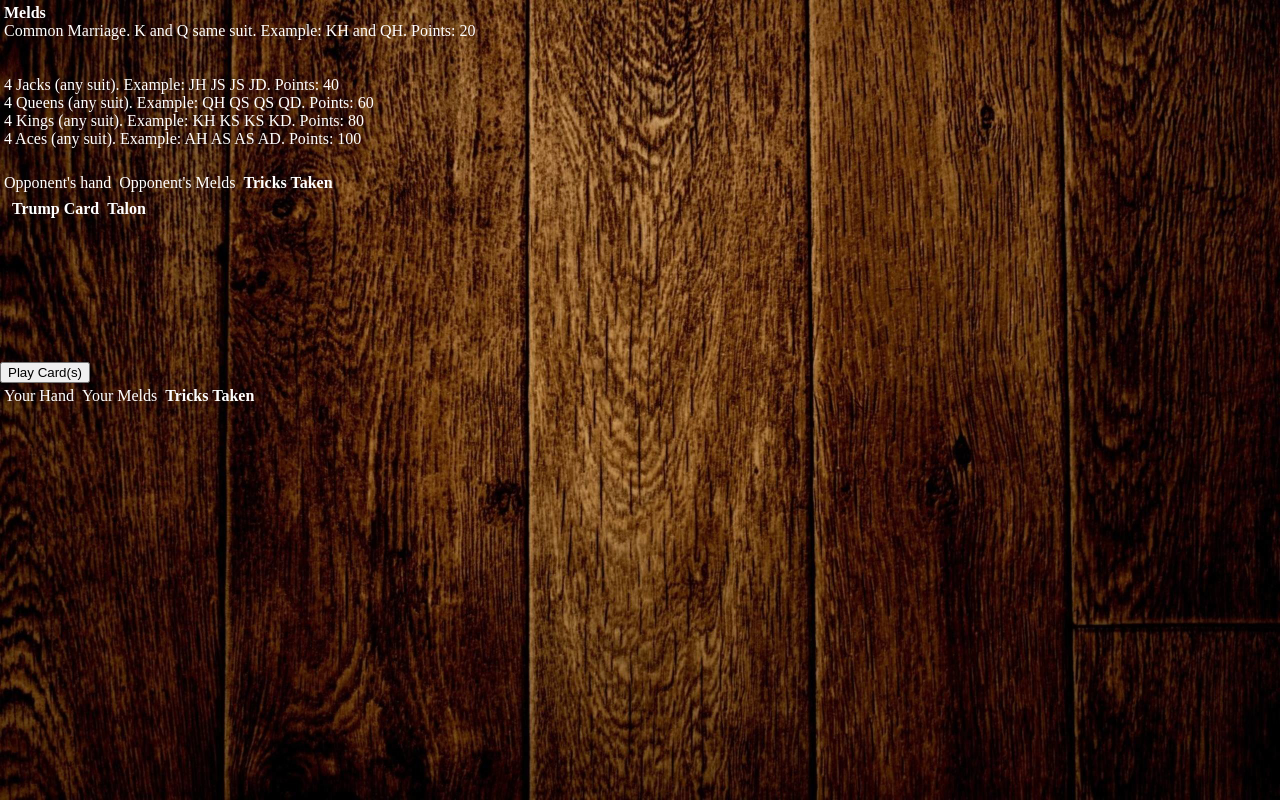
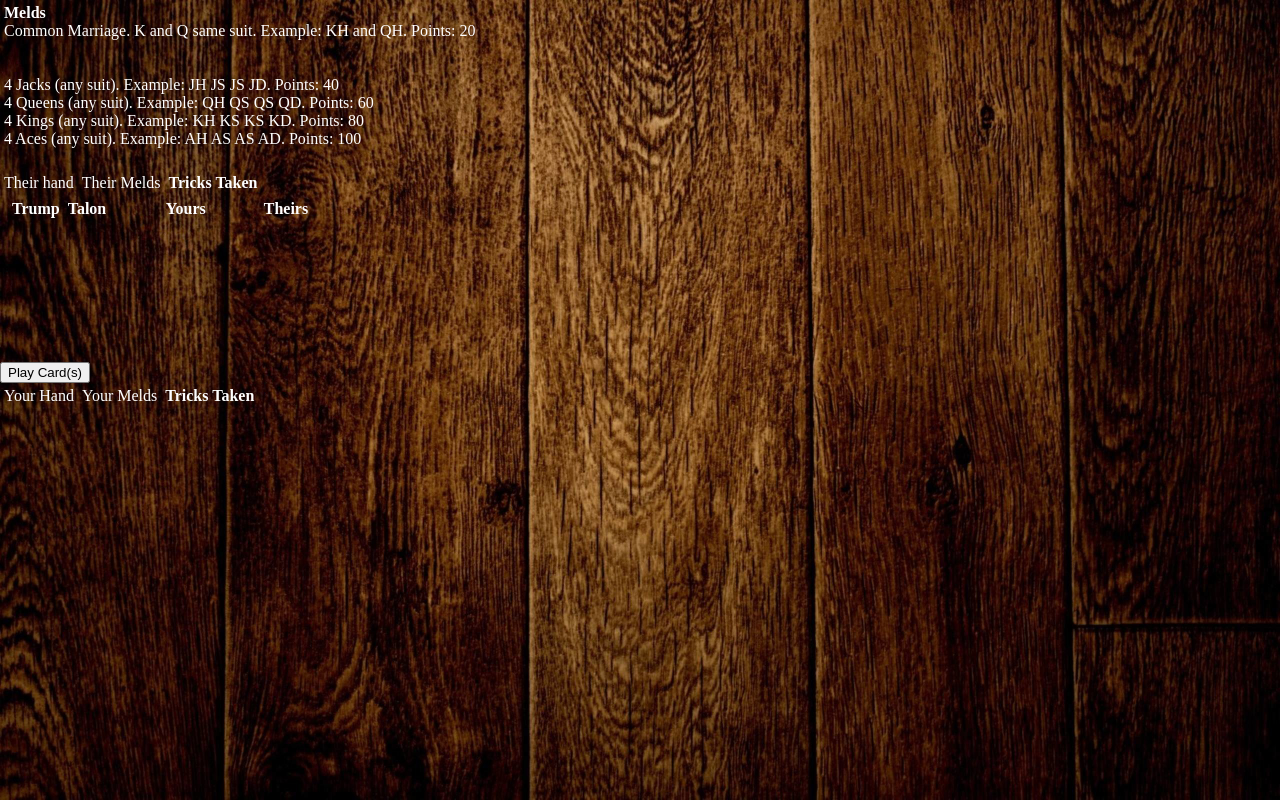
Before and after one commit to mrkyle7/kylegameomatic, a website: page web/bezique/game.html in a window 1280 px wide. Drawn offline with Linux system fonts and the light colour scheme.

Commit message:
ui tweaks

```diff
--- a/web/bezique/game.html
+++ b/web/bezique/game.html
@@ -30,11 +30,11 @@
 
     <div class="cardRow">
         <div class="card">
-            <span>Opponent's hand</span>
+            <span>Their hand</span>
             <div class="cardRow" id="opponenthandcards"></div>
         </div>
         <div class="card">
-            <span>Opponent's Melds</span>
+            <span>Their Melds</span>
             <div class="cardRow" id="opponentmeldcards"></div>
         </div>
 
@@ -48,8 +48,8 @@
 
     <div class="cardRow">
         <div class="card">
-            <span id="playerscore"></span>
-            <span id="opponentscore"></span>
+            <b id="playerscore"></b>
+            <b id="opponentscore"></b>
             <br>
             <br>
             <span id="scoremessage"></span>
@@ -58,7 +58,7 @@
             <span id="gamemessage"></span>
         </div>
         <div class="card">
-            <b>Trump Card</b>
+            <b>Trump</b>
             <br>
             <div class="cardRow" id="trumpCard"></div>
         </div>
@@ -72,10 +72,12 @@
             <button class="hidden" id="startgame">Start Game</button>
         </form>
         <div class="card">
+            <b>Yours</b>
             <div class="cardRow" id="playertrickcard"></div>
         </div>
 
         <div class="card">
+            <b>Theirs</b>
             <div class="cardRow" id="opponenttrickcard"></div>
         </div>
     </div>
```
